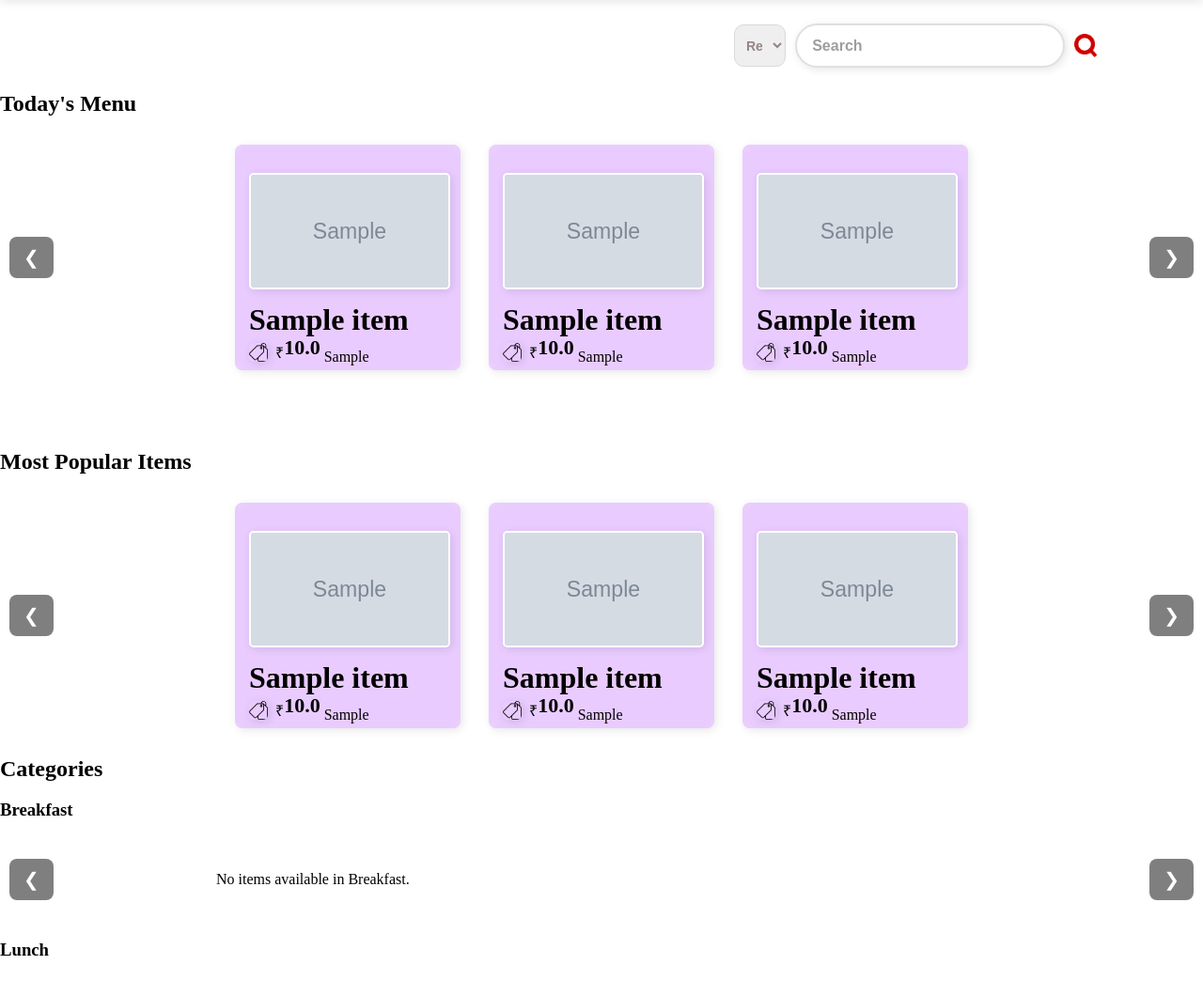
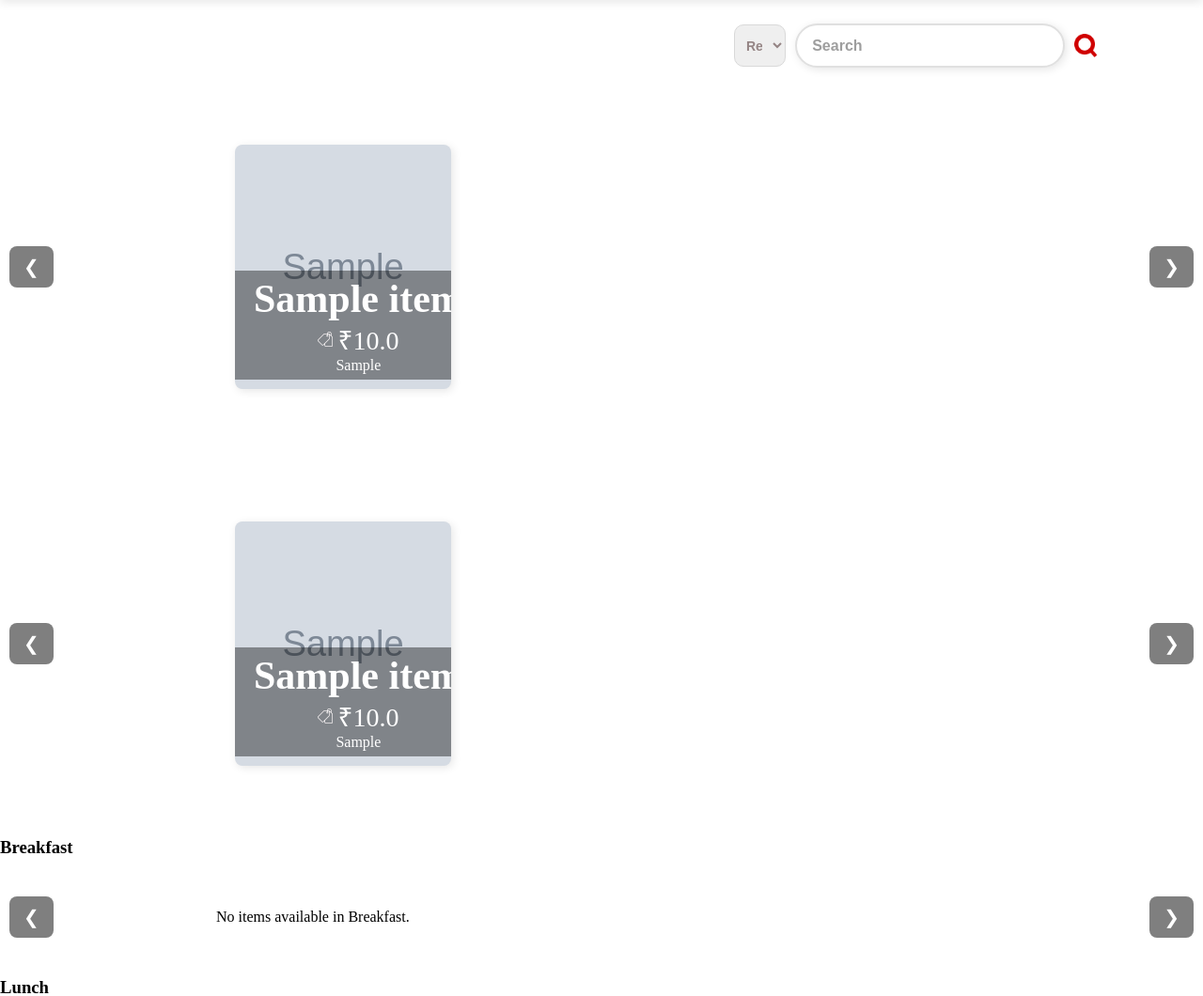
Before and after one commit to rajan083/HomeKitchen, a Flask app: page /dashboard in a window 1280 px wide. Shown: the part 130-1190 px from the top of the page at 94% size. Run offline with Flask 3, Linux system fonts and the light colour scheme; tables that the repository leaves empty hold one stand-in row (values such as "Sample post"); grey boxes marked "Sample" are stand-in pictures.

Commit message:
Refactor item card layout and styling; update carousel functionality for improved user experience

```diff
--- a/static/style/style.css
+++ b/static/style/style.css
@@ -770,78 +770,58 @@ nav ul li a:active {
     margin: 20px 150px;
     overflow: hidden;
 }
-
 .item-card {
     margin: 10px 20px;
-    background-color: #e7c6ff;
-    padding: 30px 15px;
+    background-color: #e7c6ff; /* Fallback background if no image */
+    padding: 10px; /* Overriding previous padding for new layout */
     border-radius: 8px;
     box-shadow: 2px 2px 10px rgba(0, 0, 0, 0.1);
     display: flex;
+    flex-direction: column; /* Stack items vertically */
+    justify-content: flex-end; /* Push content to bottom */
     flex-wrap: wrap;
     align-items: center;
-    gap: 10px; /* Internal gap within card elements */
-    width: calc(250px - 40px); /* Subtract horizontal margins */
-    height: 180px;
+    gap: 10px;
+    width: 210px; /* New fixed width */
+    height: 240px; /* New fixed height */
     max-width: 300px;
+    background-size: cover; /* Background image support */
+    background-position: center;
     transition: transform 0.3s ease, box-shadow 0.3s ease, z-index 0.3s ease;
     position: relative;
     z-index: 1;
     overflow: hidden;
+    color: white; /* Ensures white text on background */
 }
 
 .item-container .item-card {
-    margin-right: 25px; /* Add space between cards */
-    margin-bottom: 25px; /* Add vertical spacing if cards wrap */
-}
+    margin-right: 25px;
+    margin-bottom: 25px;
+}
+
+/* Optional: styling for content wrapper inside the card */
+.item-details {
+    background: rgba(0, 0, 0, 0.4);
+    color: #fff;
+    border-radius: 0 0 8px 8px;
+    width: calc(100% + 20px);
+    padding: 6px 10px;
+    text-align: center;
+    justify-self: center;
+}
+
 
 .item-details div {
     display: flex;
     justify-content: center;
     align-items: center;
 }
-.item-card::before {
-    content: "";
-    position: absolute;
-    top: 0;
-    left: 0;
-    width: 100%;
-    height: 100%;
-    backdrop-filter: blur(5px);
-    -webkit-backdrop-filter: blur(5px);
-    background: rgba(255, 255, 255, 0.1); /* Optional: Adjust opacity */
-    z-index: 0;
-    border-radius: inherit;
-}
 
 .item-card > * {
     position: relative;
     z-index: 1;
 }
 
-.item-card button{
-    width: 60%;
-    margin:3px;
-    font-weight: bold;
-    height: 35px;
-    border: 2px solid #ddd;
-    border-radius: 8px;
-    background-color: rgba(0, 0, 0, 0.4);
-    transition:
-        transform 0.2s ease,
-        box-shadow 0.3s ease,
-        z-index 0.3s ease;
-    position: relative;
-    z-index: 1;
-}
-.item-card button:hover, button:active{
-    border: 2px solid #ddd;
-    border-radius: 8px;
-    background-color: rgba(0, 0, 0, 0.8);
-    transform: scale(1.05) translateY(-5px);
-    box-shadow: 4px 4px 15px rgba(0, 0, 0, 0.4);
-    z-index: 10;
-}
 
 .item-card:hover {
     transform: scale(1.05);
@@ -849,27 +829,11 @@ nav ul li a:active {
     z-index: 10;
 }
 
-.item-card img {
-    width: 210px;
-    height: 120px;
-    object-fit: cover;
-    border-radius: 5px;
-    box-shadow: 2px 2px 10px rgba(0, 0, 0, 0.1);
-    transition: transform 0.3s ease;
-}
-
-.item-card:hover img {
-    transform: scale(1.1); /* Slight zoom-in on the image */
-}
-
-
-.item-details {
-    flex-grow: 1;
-    color: #ddd;
-}
+
+
 .item-details h1, h2, strong {
     margin: 0;
-    color: #000000;
+    color: #fff;
 }
 .item-details h1 {
     font-size: clamp(20px, 5vw, 40px);
@@ -880,7 +844,7 @@ nav ul li a:active {
 }
 .item-details p {
     margin: 5px 0;
-    color: #000000;
+    color: #fff;
 }
 .update-form {
     display: none;
--- a/templates/dashboard.html
+++ b/templates/dashboard.html
@@ -54,30 +54,27 @@
         {% if items %}
             {% for item in items %}
                 <div class="carousel-item">
-                    <div class="item-card">
-                        <a href="{{ url_for('item_details', item_id=item.id) }}">
-                            <img src="{{ url_for('static', filename=item.image_url) }}" alt="Item Image" style="border: 2px solid #fff;">
-                        </a>
+                    <div class="item-card" style="background-image: url('{{ url_for('static', filename=item.image_url) }}');">
+                        <a href="{{ url_for('item_details', item_id=item.id) }}" style="text-decoration: none; color: inherit;">
                             <div class="item-details">
-                            <h1 style="font-size: 32px;">{{ item.name }}</h1>
-                            <div style="display: inline-flex;">
-                                <img src="{{ url_for('static', filename='images/price-tag.png') }}" style="width: 20px; height: 20px; margin-right: 8px;">
-                                <p>₹</p><h1 style="font-size: 22px; margin-top:-10px;">{{ item.amount }}</h1>
+                                <h1 style="font-size: 42px;">{{ item.name }}</h1>
+                                <div style="display: flex; align-items: center;">
+                                    <img src="{{ url_for('static', filename='images/price-tag.png') }}" style="width: 16px; height: 16px; margin-right: 5px;">
+                                    <p style="margin: 0;font-size: 28px;">₹{{ item.amount }}</p>
                                 </div>
-                            <div style="display: inline-flex; align-items: center; margin-right: 20px;">
+                                <div style="display: flex; align-items: center;">
                                     {% set food_type = item.type.lower() %}
                                     {% if food_type == 'veg' %}
-                                    <img class="foodTypeImage" src="{{ url_for('static', filename='images/veg.png') }}"
-                                        alt="Veg" style="width:20px; height: 20px; margin-right: 10px;">
+                                        <img class="foodTypeImage" src="{{ url_for('static', filename='images/veg.png') }}" alt="Veg" style="width: 16px; height: 16px; margin-right: 5px;">
                                     {% elif food_type == 'non-veg' %}
-                                    <img class="foodTypeImage" src="{{ url_for('static', filename='images/non-veg.png') }}"
-                                        alt="Non-Veg" style="width:20px; height: 20px; margin-right: 10px;">
+                                        <img class="foodTypeImage" src="{{ url_for('static', filename='images/non-veg.png') }}" alt="Non-Veg" style="width: 16px; height: 16px; margin-right: 5px;">
                                     {% endif %}
                                     <p style="margin: 0;">{{ item.type }}</p>
                                 </div>
+                            </div>
+                        </a>
+                    </div>
 
-                        </div>
-                    </div>
                 </div>
             {% endfor %}
         {% else %}
@@ -95,29 +92,25 @@
         {% if popular_items %}
             {% for item in popular_items %}
                 <div class="carousel-item">
-                    <div class="item-card">
-                        <a href="{{ url_for('item_details', item_id=item.id) }}">
-                            <img src="{{ url_for('static', filename=item.image_url) }}" alt="Item Image" style="border: 2px solid #fff;">
-                        </a>
+                    <div class="item-card" style="background-image: url('{{ url_for('static', filename=item.image_url) }}');">
+                        <a href="{{ url_for('item_details', item_id=item.id) }}" style="text-decoration: none; color: inherit;">
                             <div class="item-details">
-                            <h1 style="font-size: 32px;">{{ item.name }}</h1>
-                            <div style="display: inline-flex;">
-                                <img src="{{ url_for('static', filename='images/price-tag.png') }}" style="width: 20px; height: 20px; margin-right: 8px;">
-                                <p>₹</p><h1 style="font-size: 22px; margin-top:-10px;">{{ item.amount }}</h1>
+                                <h1 style="font-size: 42px;">{{ item.name }}</h1>
+                                <div style="display: flex; align-items: center;">
+                                    <img src="{{ url_for('static', filename='images/price-tag.png') }}" style="width: 16px; height: 16px; margin-right: 5px;">
+                                    <p style="margin: 0;font-size: 28px;">₹{{ item.amount }}</p>
                                 </div>
-                            <div style="display: inline-flex; align-items: center; margin-right: 20px;">
+                                <div style="display: flex; align-items: center;">
                                     {% set food_type = item.type.lower() %}
                                     {% if food_type == 'veg' %}
-                                    <img class="foodTypeImage" src="{{ url_for('static', filename='images/veg.png') }}"
-                                        alt="Veg" style="width:20px; height: 20px; margin-right: 10px;">
+                                        <img class="foodTypeImage" src="{{ url_for('static', filename='images/veg.png') }}" alt="Veg" style="width: 16px; height: 16px; margin-right: 5px;">
                                     {% elif food_type == 'non-veg' %}
-                                    <img class="foodTypeImage" src="{{ url_for('static', filename='images/non-veg.png') }}"
-                                        alt="Non-Veg" style="width:20px; height: 20px; margin-right: 10px;">
+                                        <img class="foodTypeImage" src="{{ url_for('static', filename='images/non-veg.png') }}" alt="Non-Veg" style="width: 16px; height: 16px; margin-right: 5px;">
                                     {% endif %}
                                     <p style="margin: 0;">{{ item.type }}</p>
                                 </div>
-
                             </div>
+                        </a>
                     </div>
                 </div>
             {% endfor %}
@@ -138,25 +131,25 @@
             {% if items %}
                 {% for item in items %}
                     <div class="carousel-item">
-                        <div class="item-card">
-                            <a href="{{ url_for('item_details', item_id=item.id) }}">
-                                <img src="{{ url_for('static', filename=item.image_url) }}" alt="Item Image" style="border: 2px solid #fff;">
-                            </a>
+                        <div class="item-card" style="background-image: url('{{ url_for('static', filename=item.image_url) }}');">
+                            <a href="{{ url_for('item_details', item_id=item.id) }}" style="text-decoration: none; color: inherit;">
                                 <div class="item-details">
-                                <h1 >{{ item.name }}</h1>
-                                <p>₹{{ item.amount }}</p>
+                                    <h1 style="font-size: 42px;">{{ item.name }}</h1>
+                                    <div style="display: flex; align-items: center;">
+                                        <img src="{{ url_for('static', filename='images/price-tag.png') }}" style="width: 16px; height: 16px; margin-right: 5px;">
+                                        <p style="margin: 0;font-size: 28px;">₹{{ item.amount }}</p>
                                     </div>
-                            <div style="display: inline-flex; align-items: center; margin-right: 20px;">
+                                    <div style="display: flex; align-items: center;">
                                         {% set food_type = item.type.lower() %}
                                         {% if food_type == 'veg' %}
-                                    <img class="foodTypeImage" src="{{ url_for('static', filename='images/veg.png') }}"
-                                        alt="Veg" style="width:20px; height: 20px; margin-right: 10px;">
+                                            <img class="foodTypeImage" src="{{ url_for('static', filename='images/veg.png') }}" alt="Veg" style="width: 16px; height: 16px; margin-right: 5px;">
                                         {% elif food_type == 'non-veg' %}
-                                    <img class="foodTypeImage" src="{{ url_for('static', filename='images/non-veg.png') }}"
-                                        alt="Non-Veg" style="width:20px; height: 20px; margin-right: 10px;">
+                                            <img class="foodTypeImage" src="{{ url_for('static', filename='images/non-veg.png') }}" alt="Non-Veg" style="width: 16px; height: 16px; margin-right: 5px;">
                                         {% endif %}
                                         <p style="margin: 0;">{{ item.type }}</p>
                                     </div>
+                                </div>
+                            </a>
                         </div>
                     </div>
                 {% endfor %}
@@ -200,35 +193,15 @@
 </div>
 
 <script>
-    function initLoopingCarousel(carouselId) {
+    function initCarousel(carouselId) {
         const carousel = document.getElementById(carouselId + '-carousel');
-
         if (!carousel) return;
 
-        const existingItems = carousel.querySelectorAll('.carousel-item');
-        if (existingItems.length < 1) return;
+        const item = carousel.querySelector('.carousel-item');
+        if (!item) return;
 
-        const itemWidth = existingItems[0].offsetWidth;
+        const itemWidth = item.offsetWidth;
 
-        // Clear previous clones if any (prevent duplication on reload)
-        carousel.innerHTML = '';
-        existingItems.forEach(item => {
-            carousel.appendChild(item.cloneNode(true));
-        });
-
-        // Re-query items
-        const items = carousel.querySelectorAll('.carousel-item');
-        const firstItem = items[0].cloneNode(true);
-        const lastItem = items[items.length - 1].cloneNode(true);
-
-        // Clone logic
-        carousel.insertBefore(lastItem, items[0]); // Add clone of last item at the start
-        carousel.appendChild(firstItem); // Add clone of first item at the end
-
-        // Set initial position
-        carousel.scrollLeft = itemWidth;
-
-        // Attach scrolling logic
         window['scrollCarousel_' + carouselId] = function (direction) {
             const scrollAmount = itemWidth;
 
@@ -237,18 +210,6 @@
             } else {
                 carousel.scrollBy({ left: scrollAmount, behavior: 'smooth' });
             }
-
-            // Looping scroll fix
-            setTimeout(() => {
-                const currentScroll = carousel.scrollLeft;
-                const maxScroll = itemWidth * (items.length + 1); // +1 for added clone
-
-                if (currentScroll <= 0) {
-                    carousel.scrollLeft = itemWidth * items.length;
-                } else if (currentScroll >= maxScroll) {
-                    carousel.scrollLeft = itemWidth;
-                }
-            }, 400); // Same as scroll animation duration
         };
     }
 
@@ -256,13 +217,12 @@
         const carousels = ['main', 'popular', 'vendors'{% for category in categorized_items %}, '{{ category|replace(' ', '_') }}'{% endfor %}];
 
         carousels.forEach(id => {
-            initLoopingCarousel(id);
+            initCarousel(id);
 
-            // Prevent multiple intervals
             if (!window[`_${id}_intervalSet`]) {
                 setInterval(() => {
                     window['scrollCarousel_' + id]('right');
-                }, 5000);
+                }, 3000);
                 window[`_${id}_intervalSet`] = true;
             }
         });
```
Also changed, not shown: static/images/price-tag.png. Lines whose indentation alone changed are shown as unchanged.
